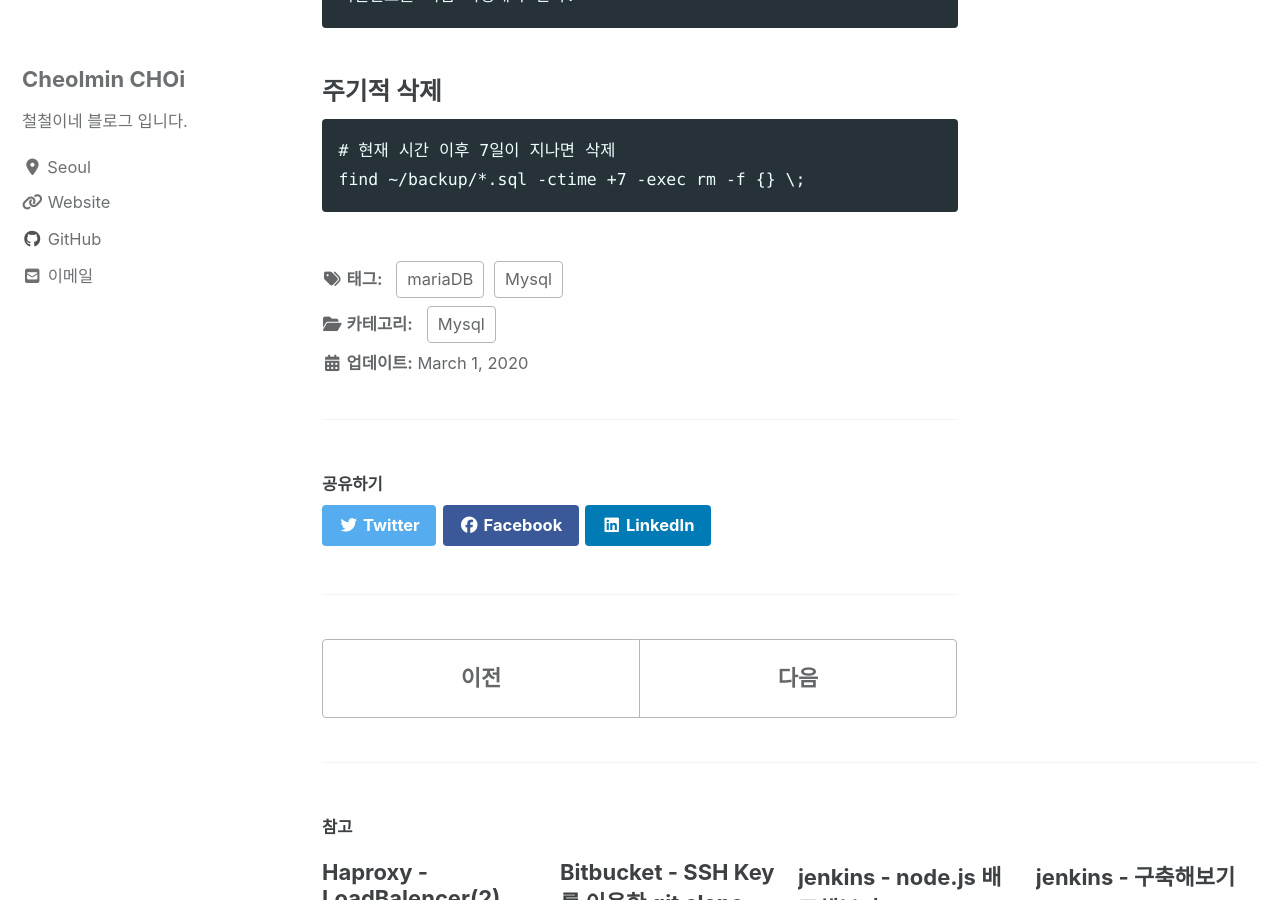
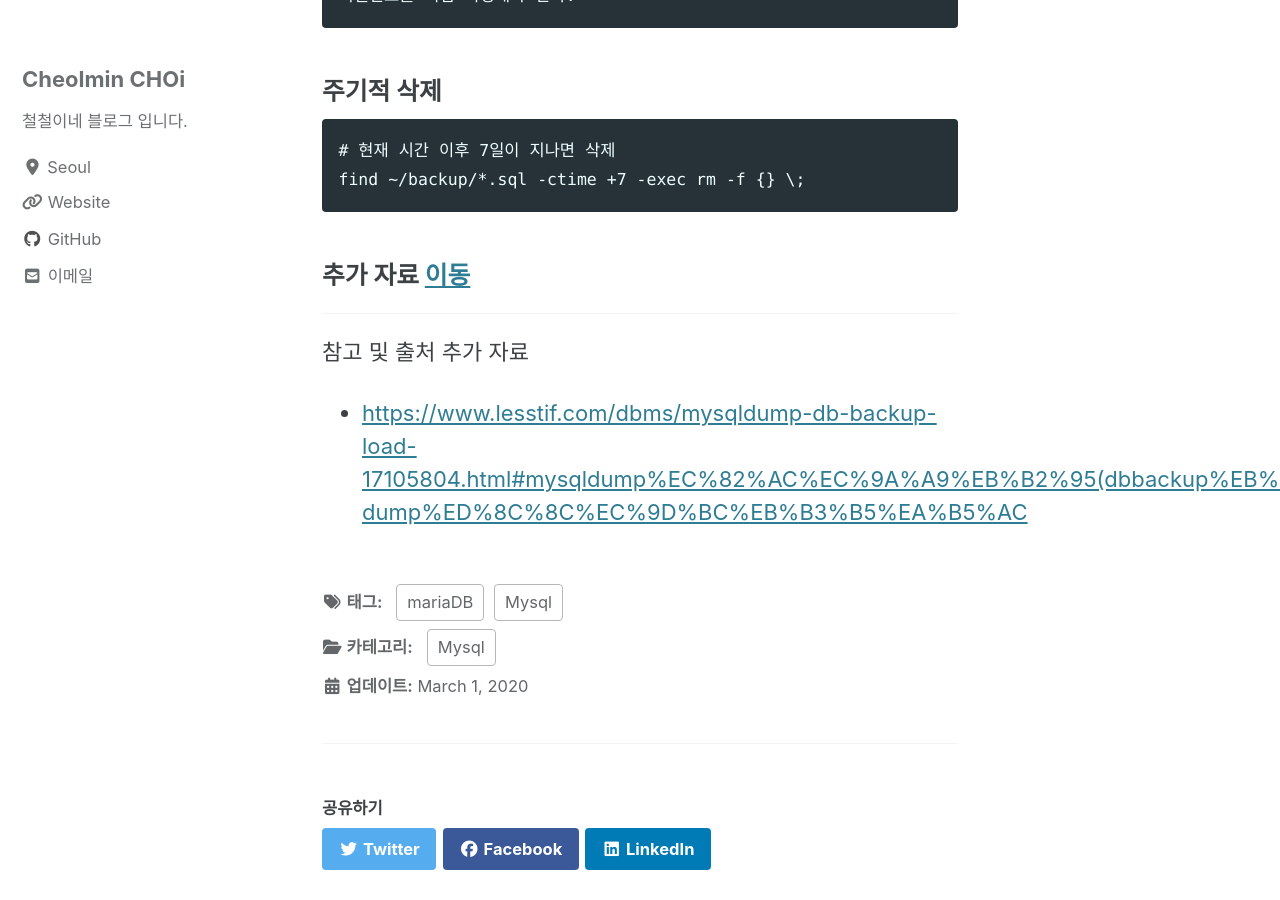
Before and after one commit to zlcjfalsvk/zlcjfalsvk.github.io, a Jekyll site: the page built from _posts/db/mysql/2020-03-01-backup.md, in a window 1280 px wide and 900 px high, scrolled down 474 px. Built offline with Jekyll 4.4.1, drawn with Linux system fonts in a browser that asks for light colours; cached includes are drawn as plain includes; nearby versions of some CDN libraries.

Commit message:
Update 2020-03-01-backup.md

```diff
--- a/_posts/db/mysql/2020-03-01-backup.md
+++ b/_posts/db/mysql/2020-03-01-backup.md
@@ -24,3 +24,10 @@ author_profile: true
 
     # 현재 시간 이후 7일이 지나면 삭제
     find ~/backup/*.sql -ctime +7 -exec rm -f {} \;
+
+### 추가 자료 [이동](https://www.lesstif.com/dbms/mysqldump-db-backup-load-17105804.html#mysqldump%EC%82%AC%EC%9A%A9%EB%B2%95(dbbackup%EB%B0%8Fload%ED%95%98%EA%B8%B0)-dump%ED%8C%8C%EC%9D%BC%EB%B3%B5%EA%B5%AC)
+
+---
+참고 및 출처
+추가 자료
+- <https://www.lesstif.com/dbms/mysqldump-db-backup-load-17105804.html#mysqldump%EC%82%AC%EC%9A%A9%EB%B2%95(dbbackup%EB%B0%8Fload%ED%95%98%EA%B8%B0)-dump%ED%8C%8C%EC%9D%BC%EB%B3%B5%EA%B5%AC>
```
